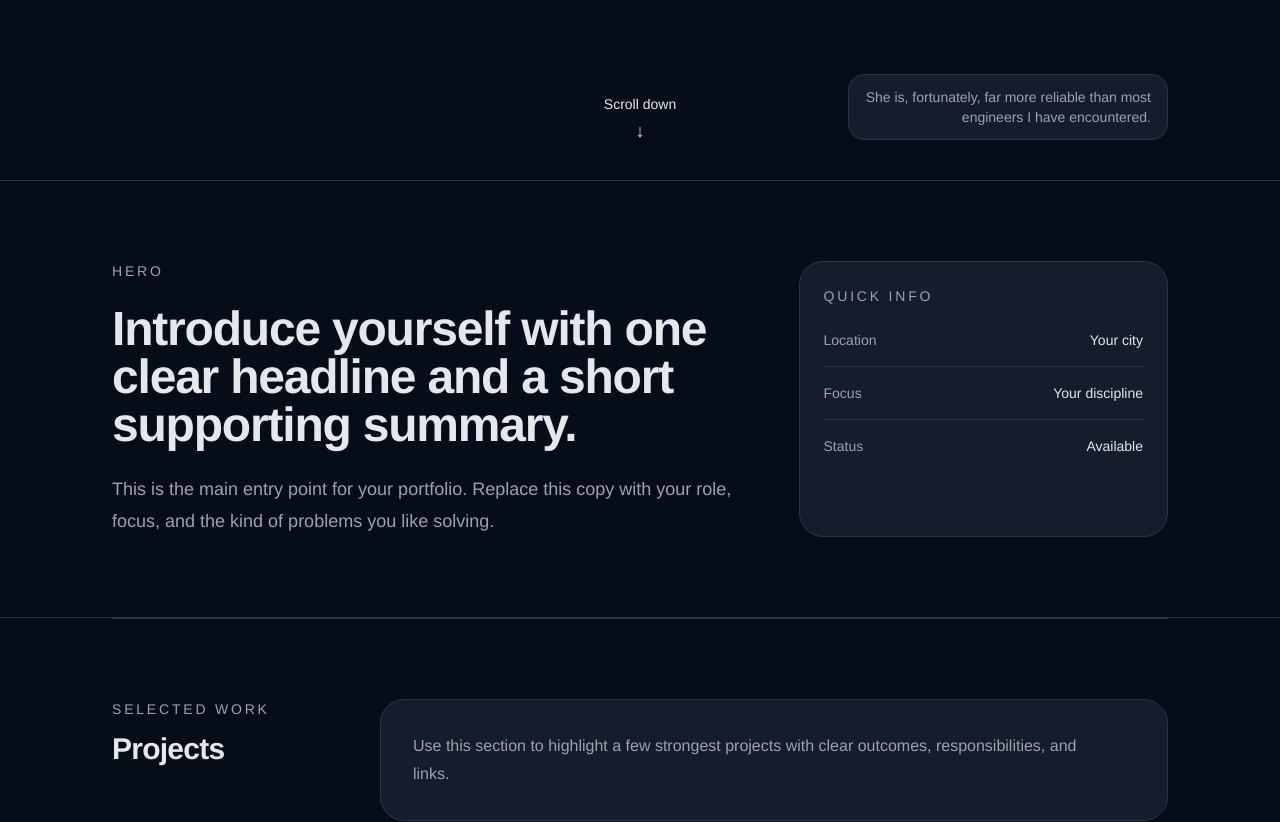
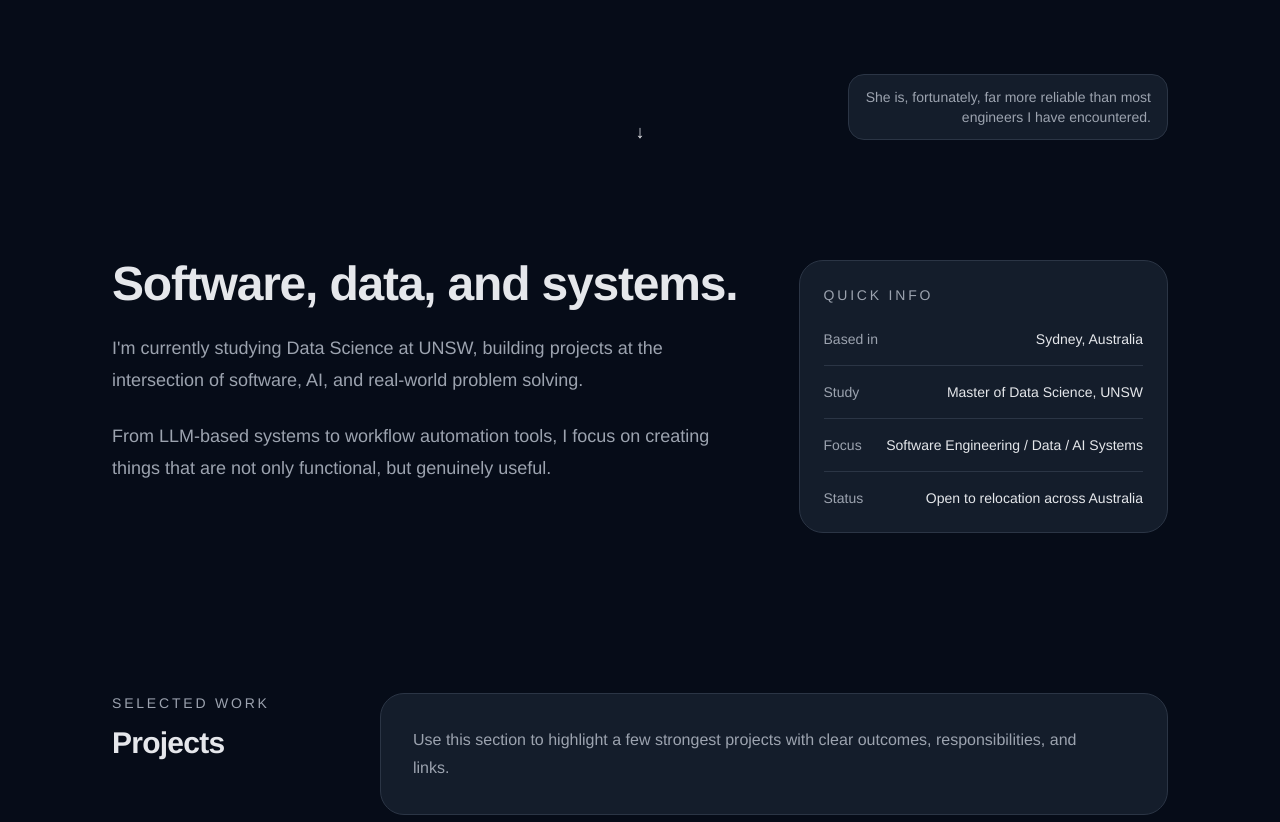
Before and after one commit to ditafy/devin-portfolio, a Next.js app: page / in a window 1280 px wide. Shown: the part 620-1442 px from the top of the page. Built offline with nearby package versions, Linux system fonts and the light colour scheme.

Commit message:
wrap up the quick info section

```diff
--- a/app/globals.css
+++ b/app/globals.css
@@ -40,3 +40,23 @@ a {
   color: inherit;
   text-decoration: none;
 }
+
+@keyframes arrowDrift {
+  0%,
+  100% {
+    transform: translateY(0);
+  }
+  50% {
+    transform: translateY(4px);
+  }
+}
+
+.opening-arrow {
+  animation: arrowDrift 2.8s ease-in-out infinite;
+}
+
+@media (prefers-reduced-motion: reduce) {
+  .opening-arrow {
+    animation: none;
+  }
+}
--- a/components/portfolio/hero-section.tsx
+++ b/components/portfolio/hero-section.tsx
@@ -1,18 +1,19 @@
 export function HeroSection() {
   return (
-    <section id="hero" className="border-b border-border scroll-mt-24">
+    <section id="hero" className="scroll-mt-24">
       <div className="mx-auto grid w-full max-w-6xl gap-10 px-6 py-16 sm:px-8 sm:py-20 lg:grid-cols-[minmax(0,1.4fr)_minmax(280px,0.8fr)] lg:px-12">
         <div className="space-y-6">
-          <p className="text-sm font-medium uppercase tracking-[0.2em] text-muted">
-            Hero
-          </p>
           <h2 className="max-w-3xl text-4xl font-semibold tracking-tight text-text sm:text-5xl">
-            Introduce yourself with one clear headline and a short supporting
-            summary.
+            Software, data, and systems.
           </h2>
           <p className="max-w-2xl text-lg leading-8 text-muted">
-            This is the main entry point for your portfolio. Replace this copy
-            with your role, focus, and the kind of problems you like solving.
+            I&apos;m currently studying Data Science at UNSW, building projects
+            at the intersection of software, AI, and real-world problem
+            solving.
+          </p>
+          <p className="max-w-2xl text-lg leading-8 text-muted">
+            From LLM-based systems to workflow automation tools, I focus on
+            creating things that are not only functional, but genuinely useful.
           </p>
         </div>
 
@@ -22,16 +23,26 @@ export function HeroSection() {
           </p>
           <dl className="mt-6 space-y-4 text-sm text-muted">
             <div className="flex items-center justify-between gap-4 border-b border-border pb-4">
-              <dt>Location</dt>
-              <dd className="text-text">Your city</dd>
+              <dt>Based in</dt>
+              <dd className="text-left text-text">Sydney, Australia</dd>
+            </div>
+            <div className="flex items-center justify-between gap-4 border-b border-border pb-4">
+              <dt>Study</dt>
+              <dd className="text-right text-text">
+                Master of Data Science, UNSW
+              </dd>
             </div>
             <div className="flex items-center justify-between gap-4 border-b border-border pb-4">
               <dt>Focus</dt>
-              <dd className="text-text">Your discipline</dd>
+              <dd className="text-right text-text">
+                Software Engineering / Data / AI Systems
+              </dd>
             </div>
             <div className="flex items-center justify-between gap-4">
               <dt>Status</dt>
-              <dd className="text-text">Available</dd>
+              <dd className="text-right text-text">
+                Open to relocation across Australia
+              </dd>
             </div>
           </dl>
         </div>
--- a/components/portfolio/opening-screen.tsx
+++ b/components/portfolio/opening-screen.tsx
@@ -1,6 +1,6 @@
 export function OpeningScreen() {
   return (
-    <section className="relative overflow-hidden border-b border-border bg-bg">
+    <section className="relative overflow-hidden bg-bg">
       <div className="absolute inset-0 bg-[radial-gradient(circle_at_50%_0%,rgba(148,163,184,0.20)_0%,rgba(148,163,184,0.10)_18%,transparent_44%)]" />
 
       <div className="relative mx-auto grid min-h-screen w-full max-w-6xl grid-rows-[minmax(4rem,1fr)_auto_minmax(8rem,1.2fr)] px-6 py-8 sm:grid-rows-[minmax(5rem,1fr)_auto_minmax(8rem,1.35fr)] sm:px-8 sm:py-10 lg:px-12">
@@ -17,10 +17,10 @@ export function OpeningScreen() {
 
           <a
             href="#hero"
-            className="flex flex-col items-center gap-2 self-end justify-self-center text-sm text-muted hover:text-accent"
+            aria-label="Scroll to hero section"
+            className="flex items-center self-end justify-self-center text-muted hover:text-accent"
           >
-            <span>Scroll down</span>
-            <span aria-hidden="true" className="text-lg leading-none">
+            <span aria-hidden="true" className="opening-arrow text-lg leading-none">
               ↓
             </span>
           </a>
--- a/components/portfolio/section-shell.tsx
+++ b/components/portfolio/section-shell.tsx
@@ -16,7 +16,7 @@ export function SectionShell({
   return (
     <section
       id={id}
-      className="border-t border-border py-16 scroll-mt-24 sm:py-20"
+      className="py-16 scroll-mt-24 sm:py-20"
     >
       <div className="grid gap-8 md:grid-cols-[220px_minmax(0,1fr)] md:gap-12">
         <div className="space-y-3">
```
